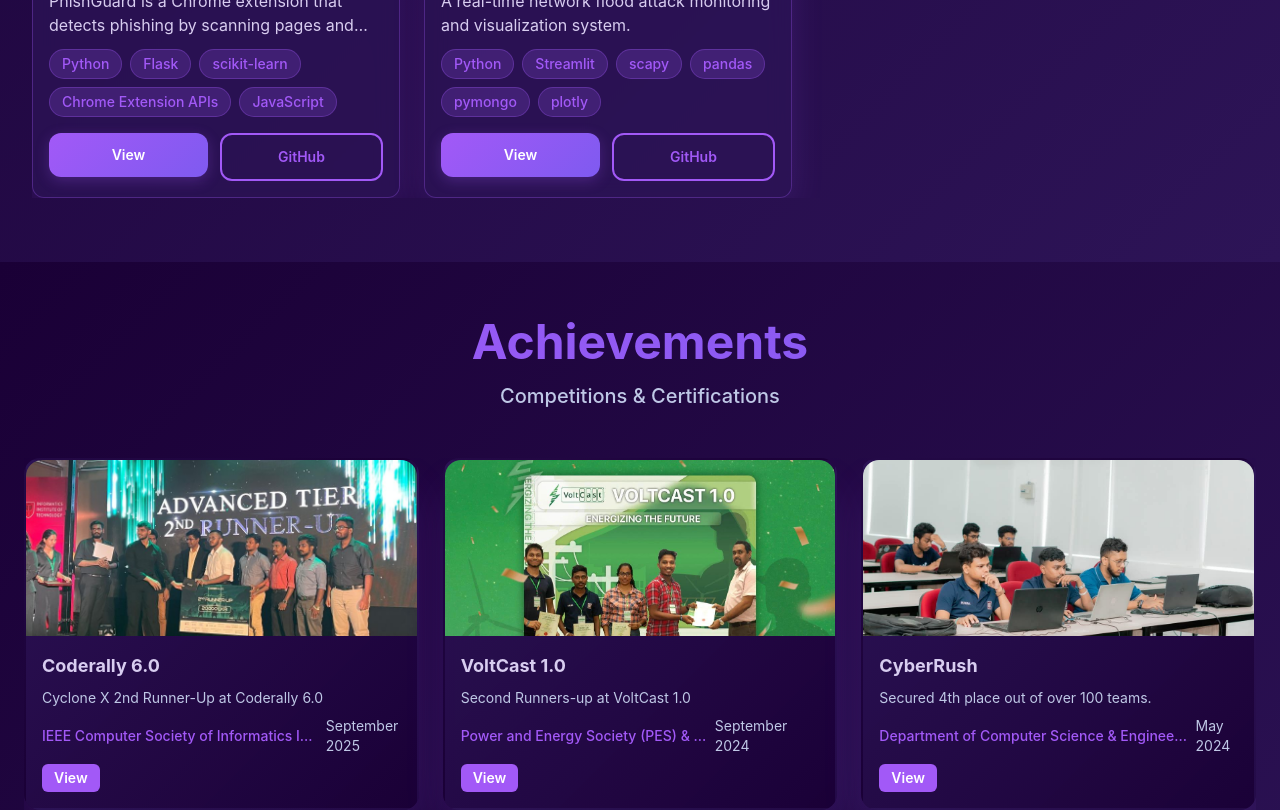
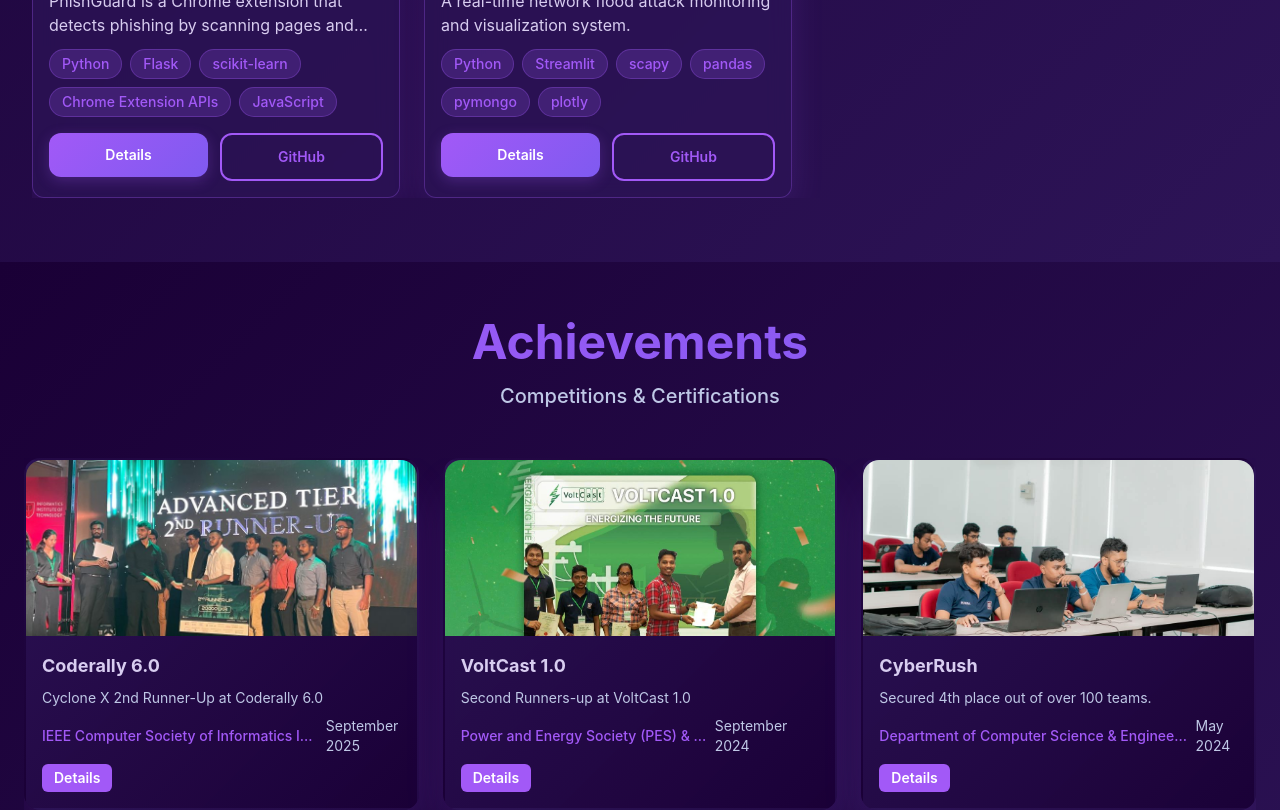
Before and after one commit to Pathum-Vimukthi-Kumara/Pathum-Vimukthi-Portfolio-Site, a React (Create React App) app: page / in a window 1280 px wide. Shown: the part 1900-2710 px from the top of the page. Built offline with nearby package versions, Linux system fonts and the light colour scheme.

Commit message:
modified projects

```diff
--- a/src/Certificate.js
+++ b/src/Certificate.js
@@ -105,13 +105,14 @@
                 </div>
                 <div className="mt-auto">
                   <button
+                    aria-label={`Details for ${item.title}`}
                     className="bg-purple-secondary text-white mobile-small-btn py-1 px-3 rounded-md font-semibold transition-colors duration-200 hover:bg-purple-primary touch-target self-start text-sm"
                     onClick={(e) => {
                       e.stopPropagation();
                       openModal(item);
                     }}
                   >
-                    View
+                    Details
                   </button>
                 </div>
               </div>
--- a/src/Project.js
+++ b/src/Project.js
@@ -148,10 +148,11 @@
                 <div className="flex flex-row gap-3 mt-auto justify-start items-end">
                   <button
                     type="button"
+                    aria-label={`Details for ${project.title}`}
                     onClick={() => openModal(project)}
                     className="btn-primary mobile-small-btn self-start px-3 py-1 text-sm w-auto sm:flex-1 text-center touch-target rounded-md"
                   >
-                    View
+                    Details
                   </button>
                   <a
                     href={project.github}
```
